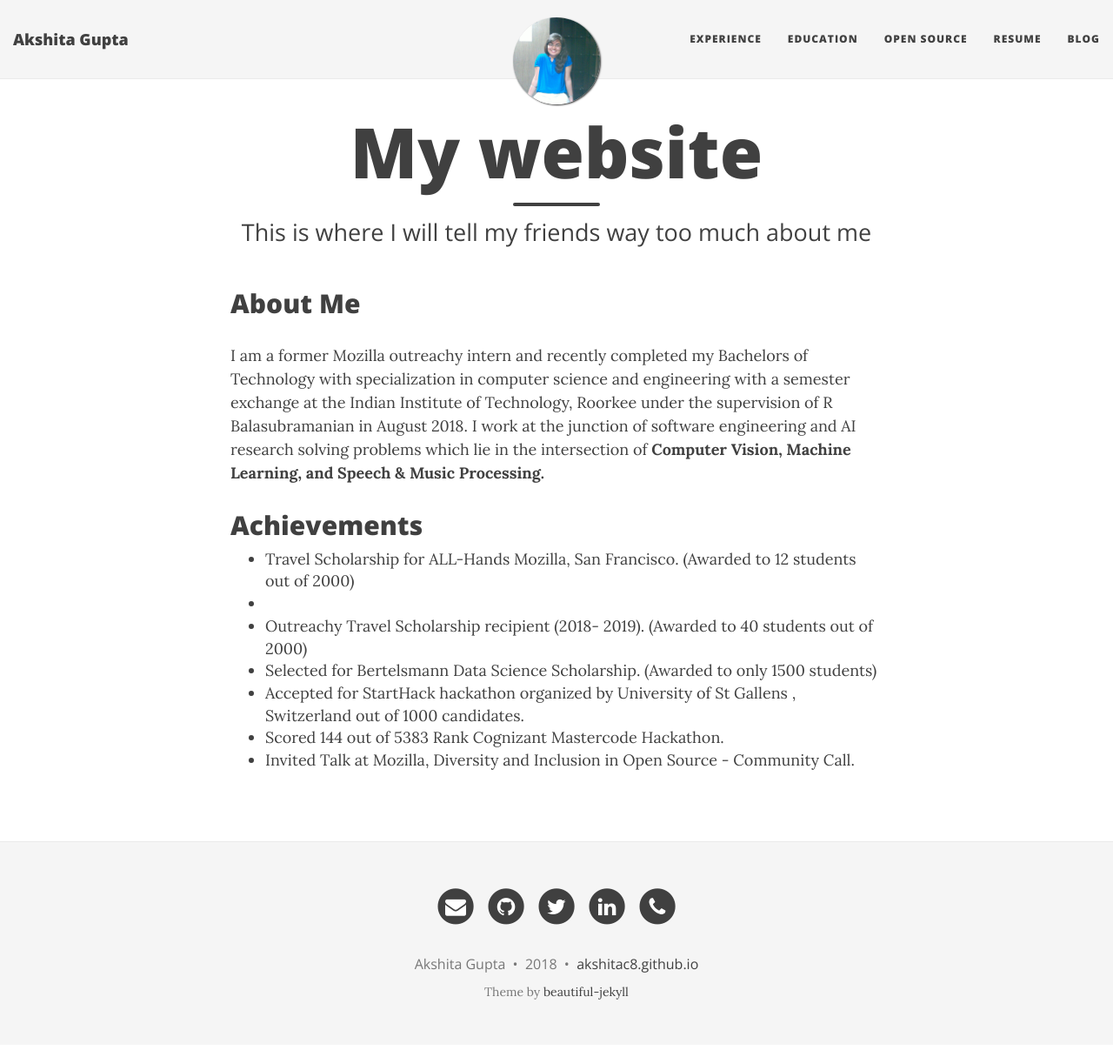
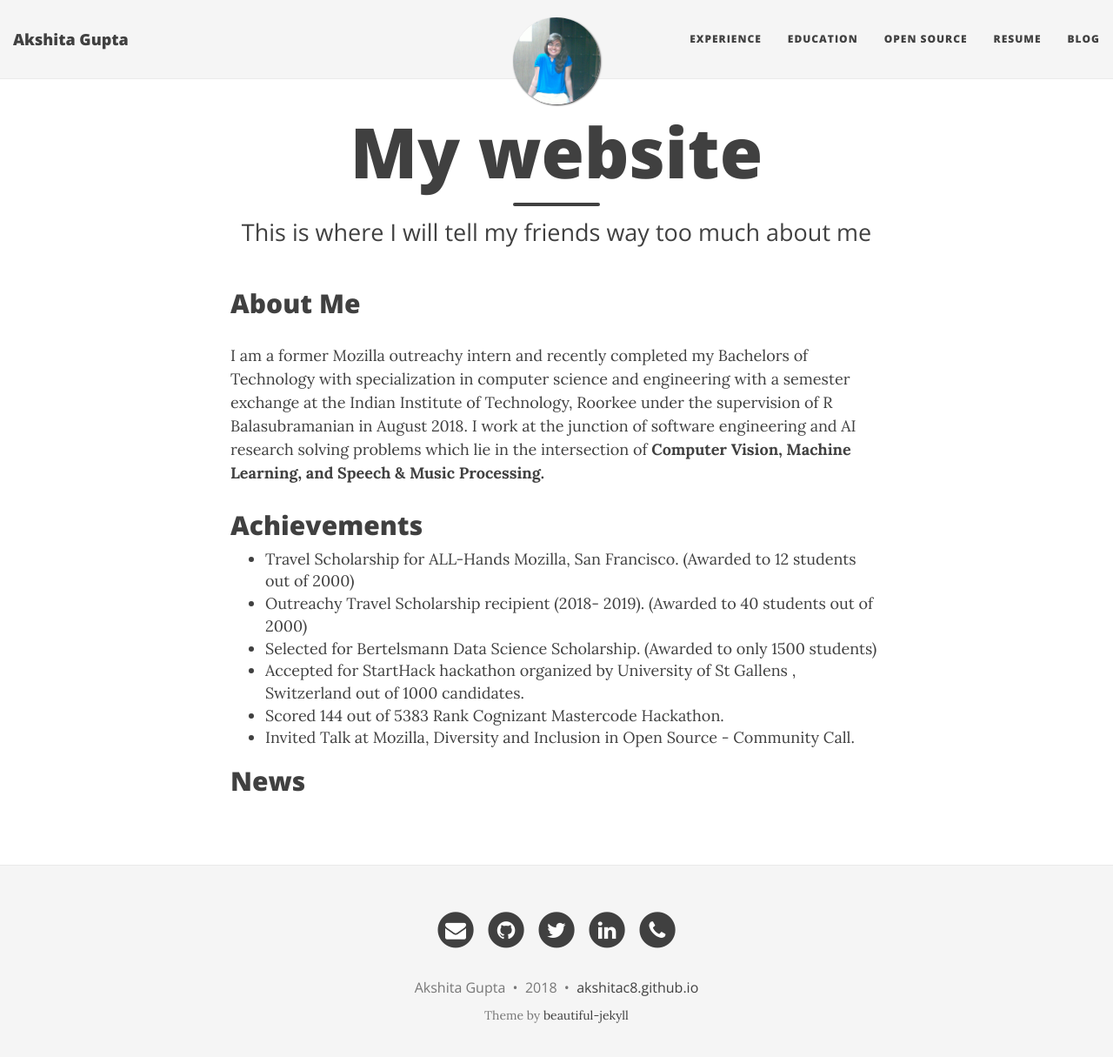
Before and after one commit to akshitac8/akshitac8.github.io, a Jekyll site: the page built from index.html, in a window 1280 px wide and 1228 px high. Shown: the top 1215 px of the window at 87% size. Built offline with Jekyll 4.4.1, drawn with Linux system fonts in a browser that asks for light colours; nearby versions of some CDN libraries; the list of posts is cut into pages by our own code.

Commit message:
Update page.html

```diff
--- a/_layouts/page.html
+++ b/_layouts/page.html
@@ -14,13 +14,14 @@ layout: base
         </p>
         <h2>Achievements</h2>
         <ul>
-          <li>Travel Scholarship for ALL-Hands Mozilla, San Francisco. (Awarded to 12 students out of 2000)<li>
+          <li>Travel Scholarship for ALL-Hands Mozilla, San Francisco. (Awarded to 12 students out of 2000)</li>
           <li>Outreachy Travel Scholarship recipient (2018- 2019). (Awarded to 40 students out of 2000)</li>
           <li>Selected for Bertelsmann Data Science Scholarship. (Awarded to only 1500 students)</li>
           <li>Accepted for StartHack hackathon organized by University of St Gallens , Switzerland out of 1000 candidates.</li>
           <li>Scored 144 out of 5383 Rank Cognizant Mastercode Hackathon.</li>
           <li>Invited Talk at Mozilla, Diversity and Inclusion in Open Source - Community Call.</li>
         </ul>
+        <h2>News</h2>
       </p>
     </div>
   </div>
```
